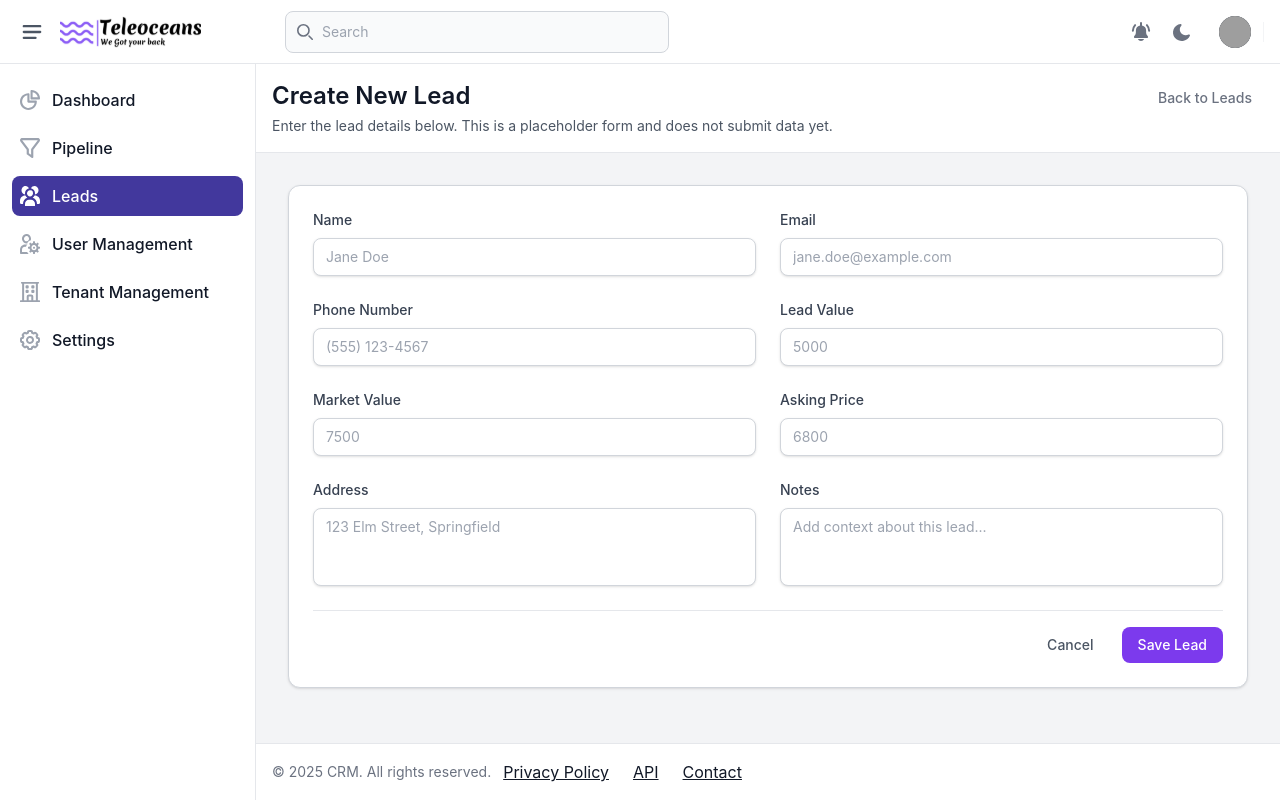
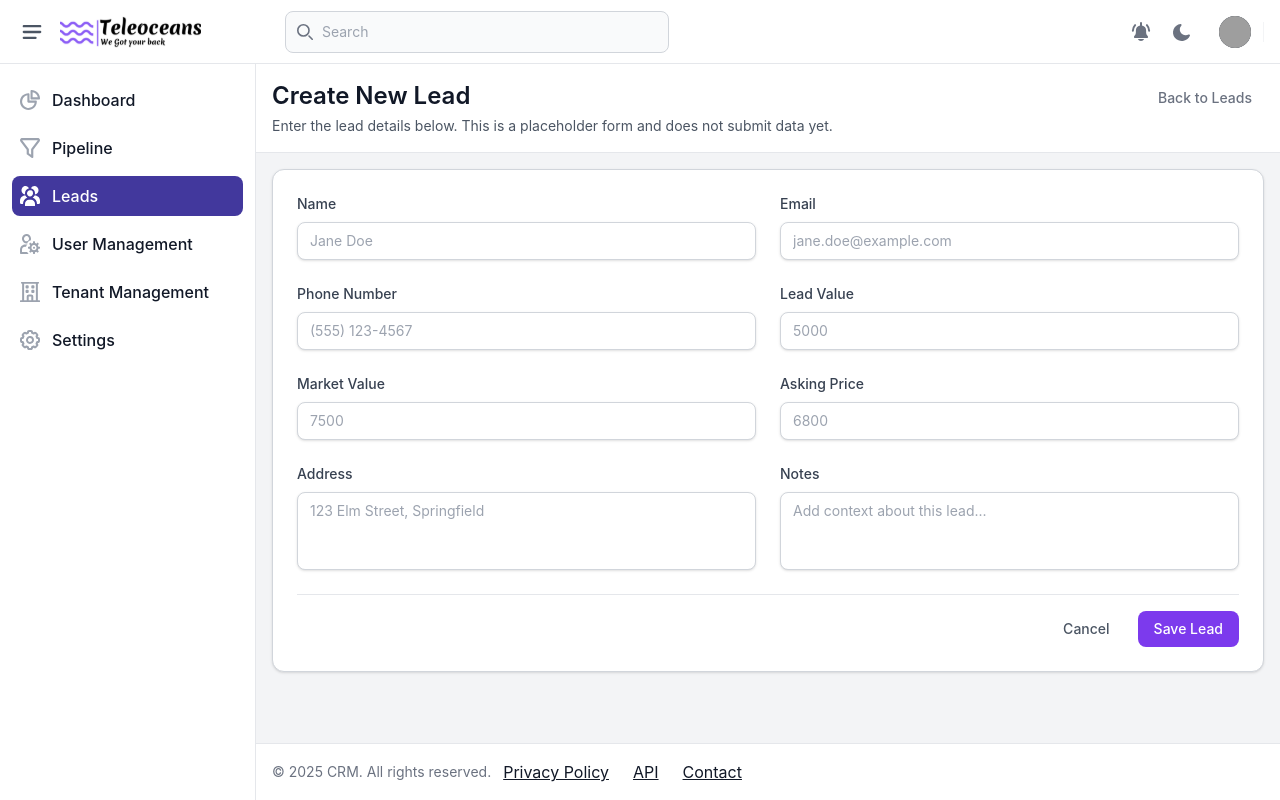
Before and after one commit to teleoceans/TM-custom-crm-FE, a Vue app: page /leads/new in a window 1280 px wide. Built offline with nearby package versions, Linux system fonts and the light colour scheme.

Commit message:
refactor: simplify padding in CreateLead form for improved layout

```diff
--- a/src/views/CreateLead.vue
+++ b/src/views/CreateLead.vue
@@ -25,7 +25,7 @@
       </div>
     </div>
 
-    <div class="mx-auto w-full max-w-full px-4 py-8">
+    <div class="mx-auto w-full max-w-full  py-4">
       <form
         class="grid gap-6 overflow-hidden rounded-xl border border-gray-300 bg-white p-6 shadow-sm dark:border-white dark:bg-gray-800"
         @submit.prevent="handleSubmit"
```
